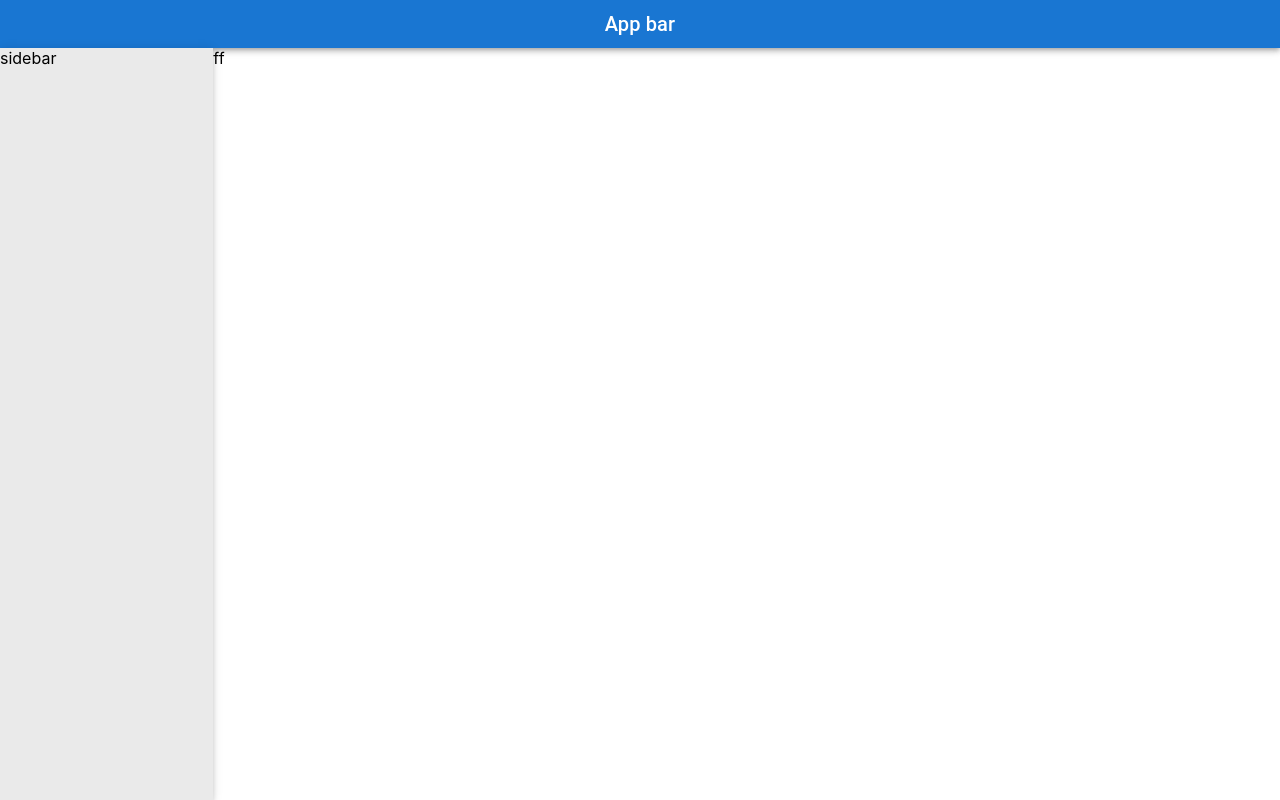
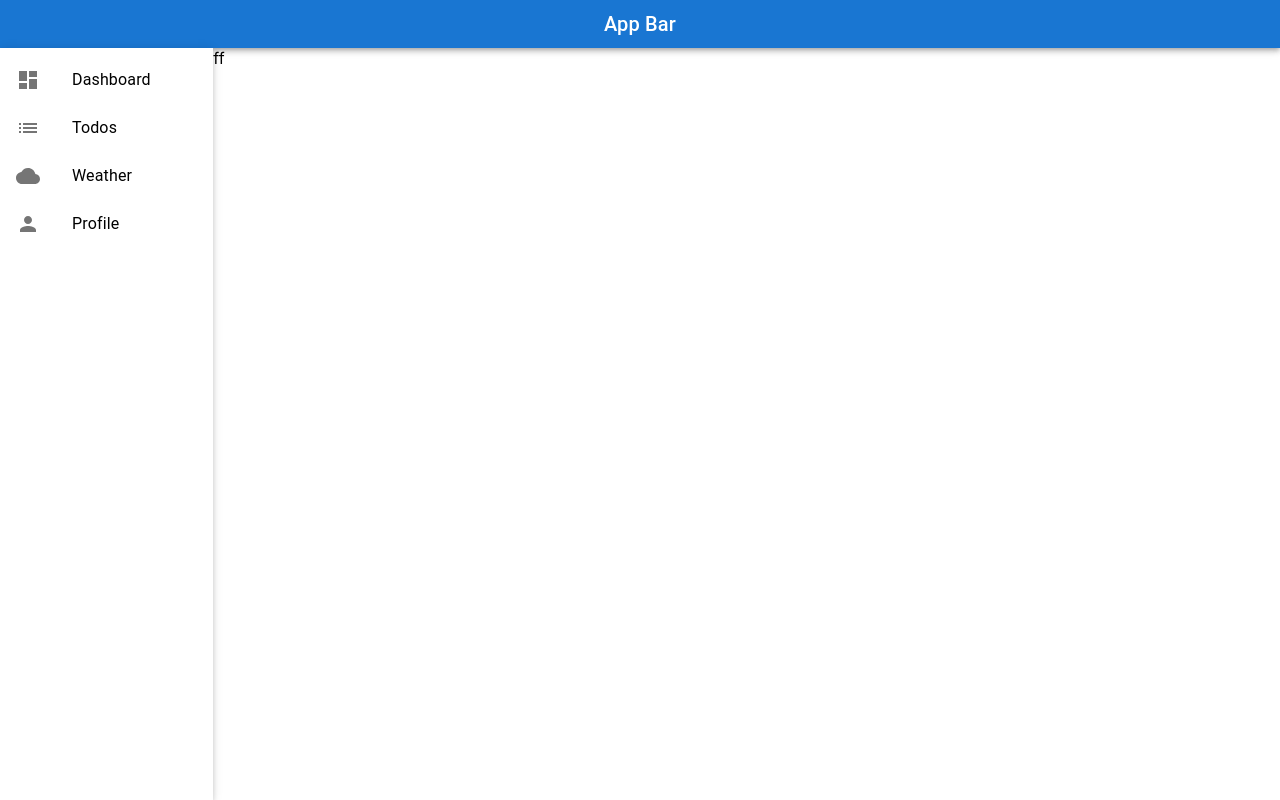
Before and after one commit to AshkanAhmady/nadinSoft---task, a React (Create React App) app: page /todos in a window 1280 px wide. Built offline with nearby package versions, Linux system fonts and the light colour scheme.

Commit message:
icons added to sidebar

```diff
--- a/package.json
+++ b/package.json
@@ -5,6 +5,7 @@
   "dependencies": {
     "@emotion/react": "^11.11.0",
     "@emotion/styled": "^11.11.0",
+    "@mui/icons-material": "^5.11.16",
     "@mui/material": "^5.13.3",
     "@testing-library/jest-dom": "^5.16.5",
     "@testing-library/react": "^13.4.0",
--- a/src/layout/Header.tsx
+++ b/src/layout/Header.tsx
@@ -7,7 +7,7 @@ const Header = () => {
         <Box>
             <AppBar position="static">
                 <Typography variant="h6" component="div" sx={{ padding: ".5rem", display: "flex", flexGrow: 1, justifyContent: "center" }}>
-                    App bar
+                    App Bar
                 </Typography>
             </AppBar>
         </Box>
--- a/src/layout/Layout.tsx
+++ b/src/layout/Layout.tsx
@@ -1,4 +1,14 @@
-import { Box, Grid } from "@mui/material";
+import { Grid } from "@mui/material";
+import Box from '@mui/material/Box';
+import List from '@mui/material/List';
+import ListItem from '@mui/material/ListItem';
+import ListItemButton from '@mui/material/ListItemButton';
+import ListItemIcon from '@mui/material/ListItemIcon';
+import ListItemText from '@mui/material/ListItemText';
+import DashboardIcon from '@mui/icons-material/Dashboard';
+import ListIcon from '@mui/icons-material/List';
+import PersonIcon from '@mui/icons-material/Person';
+import CloudIcon from '@mui/icons-material/Cloud';
 import { ChildsComponentsType } from "../types";
 import Header from "./Header";
 
@@ -7,10 +17,45 @@ const Layout: React.FC<ChildsComponentsType> = ({ children }) => {
         <Box height="100vh" sx={{ display: "flex", flexDirection: "column" }}>
             <Header />
             <Grid sx={{ display: "flex", flexGrow: 1 }} container>
-                <Grid bgcolor="#EAEAEA" boxShadow="0px 4px 5px 0px rgba(0,0,0,0.14), 0px 1px 10px 0px rgba(0,0,0,0.12);" item xs={2}>
-                    <aside>
-                        sidebar
-                    </aside>
+                <Grid boxShadow="0px 4px 5px 0px rgba(0,0,0,0.14), 0px 1px 10px 0px rgba(0,0,0,0.12);" item xs={2}>
+                    <Box sx={{ width: '100%', maxWidth: 360, bgcolor: 'background.paper' }}>
+                        <nav aria-label="main mailbox folders">
+                            <List>
+                                <ListItem disablePadding>
+                                    <ListItemButton>
+                                        <ListItemIcon>
+                                            <DashboardIcon />
+                                        </ListItemIcon>
+                                        <ListItemText primary="Dashboard" />
+                                    </ListItemButton>
+                                </ListItem>
+                                <ListItem disablePadding>
+                                    <ListItemButton>
+                                        <ListItemIcon>
+                                            <ListIcon />
+                                        </ListItemIcon>
+                                        <ListItemText primary="Todos" />
+                                    </ListItemButton>
+                                </ListItem>
+                                <ListItem disablePadding>
+                                    <ListItemButton>
+                                        <ListItemIcon>
+                                            <CloudIcon />
+                                        </ListItemIcon>
+                                        <ListItemText primary="Weather" />
+                                    </ListItemButton>
+                                </ListItem>
+                                <ListItem disablePadding>
+                                    <ListItemButton>
+                                        <ListItemIcon>
+                                            <PersonIcon />
+                                        </ListItemIcon>
+                                        <ListItemText primary="Profile" />
+                                    </ListItemButton>
+                                </ListItem>
+                            </List>
+                        </nav>
+                    </Box>
                 </Grid>
                 <Grid item xs={10}>
                     <main>{children}</main>
```
Also changed, not shown: 1 other file (tests, documents, lock files or other folders).
